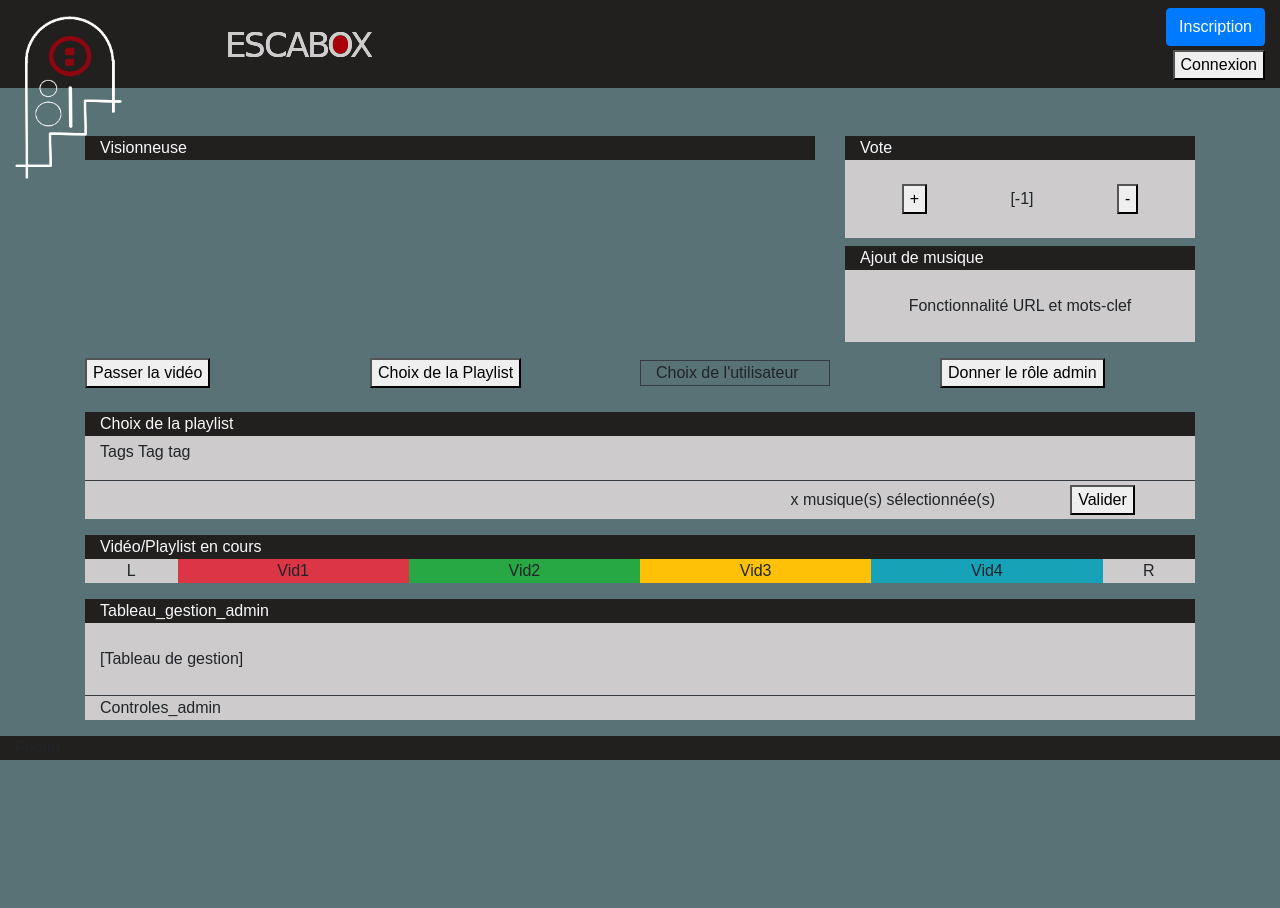
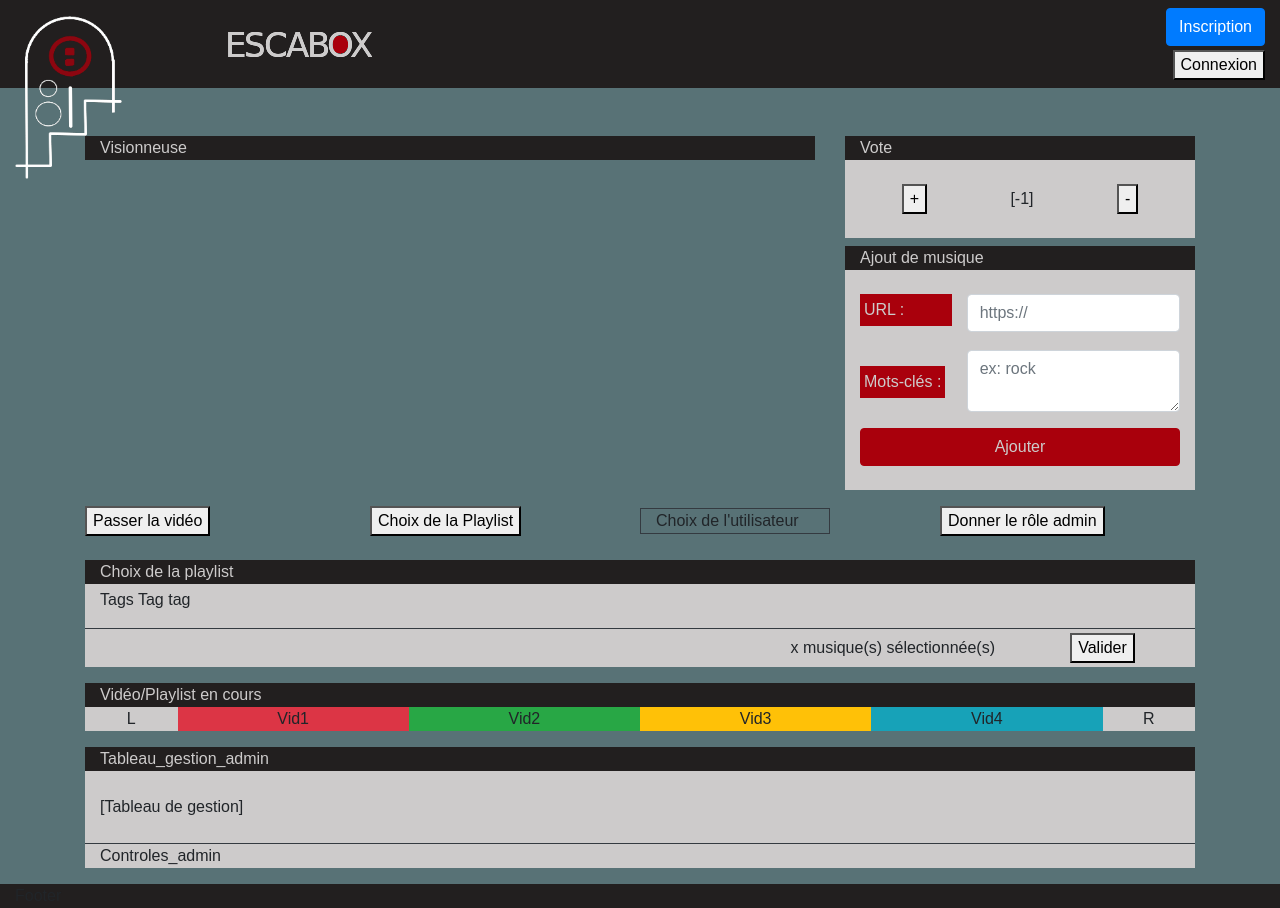
Before and after one commit to Escadev-SLDN2/JukeBox, a PHP site: page / in a window 1280 px wide. Before the commit the page ends 760 px from the top, so only its background shows below. Run offline with PHP 8.4, Linux system fonts and the light colour scheme; some libraries are stand-ins or nearby versions.

Commit message:
intégration section ajout de musique

```diff
--- a/assets/css/style.css
+++ b/assets/css/style.css
@@ -12,7 +12,7 @@ body {
 }
 
 .text-light {
-    color: #cdcbcb;
+    color: #cdcbcb!important;
 }
 
 /* Suggestion : attribuer class btn-secondary et btn-danger en fonction des différents boutons  */
@@ -26,12 +26,6 @@ body {
     border-color: #cdcbcb;
 }
 
-.btn-danger {
-    color: #cdcbcb;
-    background-color: #a9000c;
-    border-color: #a9000c;
-}
-
 .btn-secondary:hover , .btn-secondary:focus {
     background-color: #a9000c;
     border-color: #a9000c;
@@ -39,3 +33,15 @@ body {
 }
 
 */
+
+.btn-danger {
+    color: #cdcbcb;
+    background-color: #a9000c;
+    border-color: #a9000c;
+}
+
+/* Adding music section */
+.container.adding_music_container label {
+    color: #cdcbcb;
+background-color:#a9000c;
+}
--- a/index.html
+++ b/index.html
@@ -169,9 +169,26 @@
 
                 <!-- Contenu Ajout -->
                 <div class="row">
-                  <div class="col bg-secondary py-4 d-flex align-items-center justify-content-around">
-                    Fonctionnalité URL et mots-clef
-                  </div>
+                    <div class="col bg-secondary py-2 d-flex align-items-center justify-content-around">
+                        <form class="form" action="adding_music.php" method="POST" role="form" autocomplete="off">
+                            <div class="container adding_music_container mt-3">
+                                <div class="form-group row justify-content-between">
+                                    <label class=" p-1 pr-5" for="musicUrl">URL :</label>
+                                    <input type="url" class="form-control col-sm-8" id="musicUrl" placeholder="https://" required>
+                                </div>
+                                <div class="form-group row justify-content-between">
+                                    <label class=" p-1 mt-3 h-50" for="keyWords">Mots-clés :</label>
+                                    <textarea type="email" class="form-control col-sm-8" id="keyWords" placeholder="ex: rock" required></textarea>
+                                </div>
+
+                                <div class="form-group row">
+                                    <button type="submit" class="btn btn-danger col-sm-12">
+                                        Ajouter
+                                    </button>
+                                </div>
+                            </div>
+                        </form>
+                    </div>
                 </div>
 
               </div>
```
